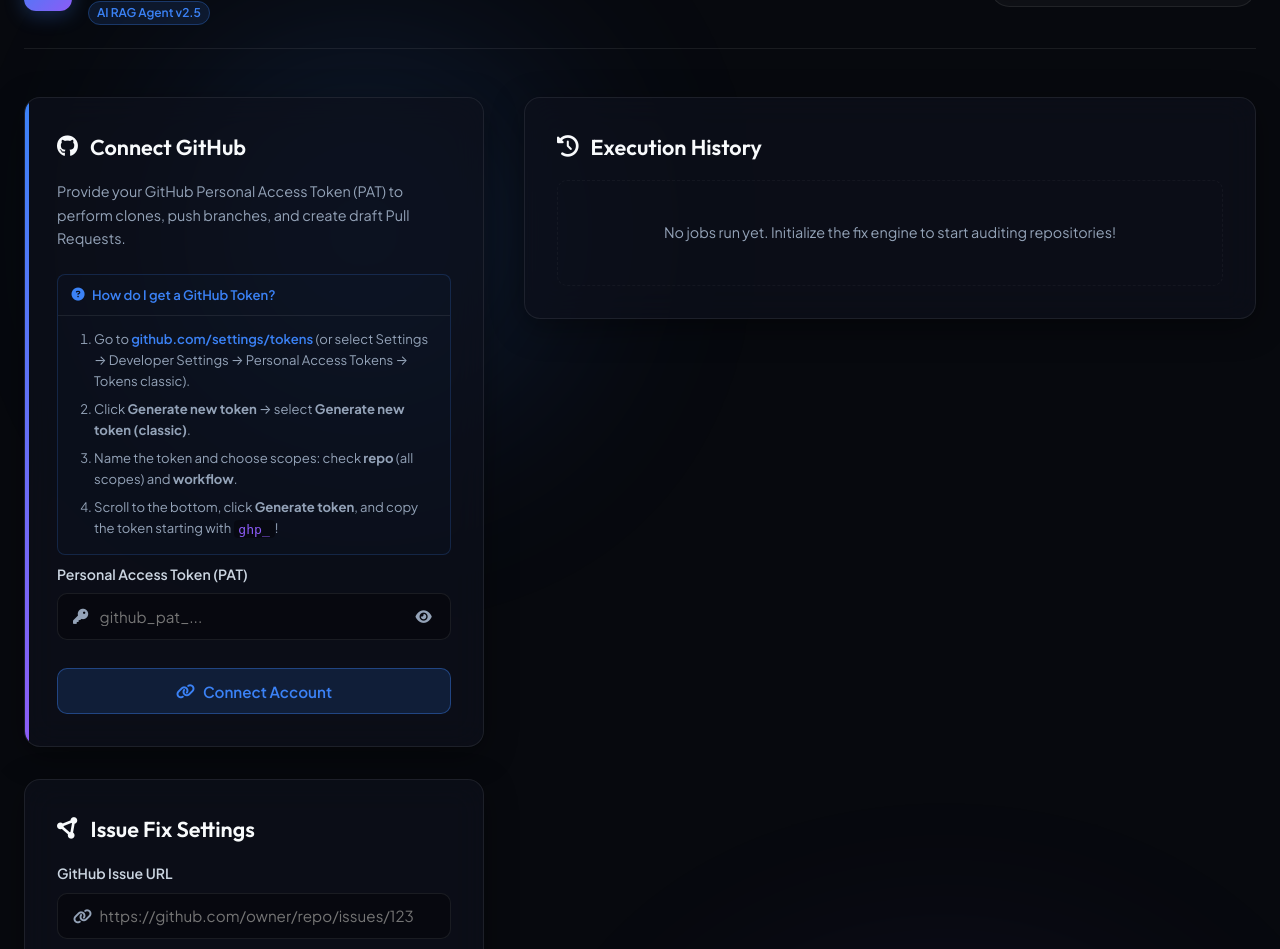
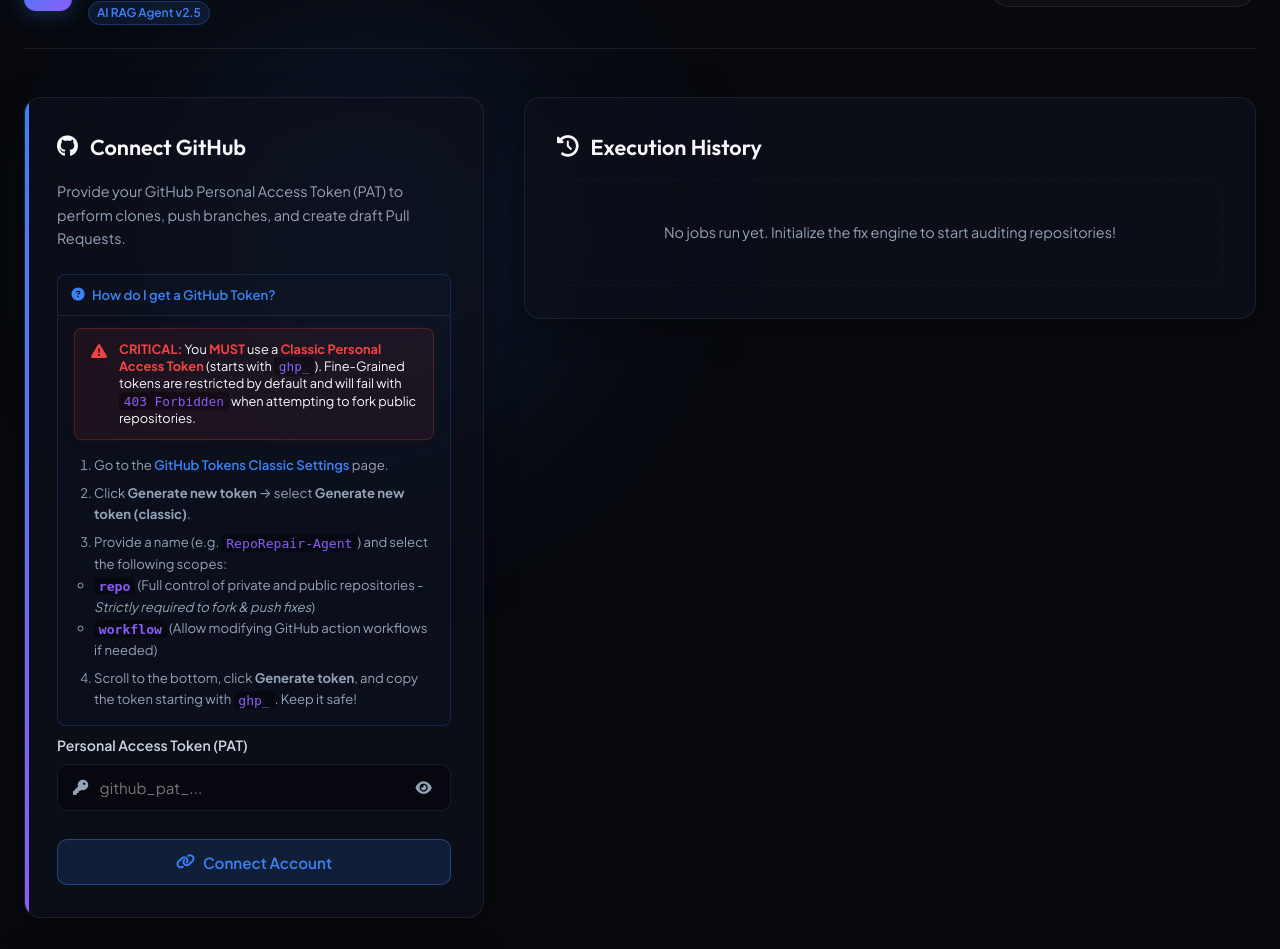
Before and after one commit to tanishbhandari11t/Repo-Repair, a Flask app: page / in a window 1280 px wide, after a click on "How do I get a GitHub Token?". Shown: the part 89-1038 px from the top of the page. Run offline with Flask 3, Linux system fonts and the light colour scheme; data that the repository does not hold is empty.

Commit message:
Update README with premium architecture visual flowchart, detail connection steps, and style token alerts

```diff
--- a/static/css/style.css
+++ b/static/css/style.css
@@ -943,3 +943,32 @@ body {
     font-family: monospace;
     color: var(--accent);
 }
+
+.token-alert-warning {
+    display: flex;
+    gap: 0.75rem;
+    align-items: flex-start;
+    background: rgba(239, 68, 68, 0.08);
+    border: 1px solid rgba(239, 68, 68, 0.25);
+    border-radius: 8px;
+    padding: 0.75rem 1rem;
+    margin-bottom: 0.85rem;
+    line-height: 1.35;
+    color: var(--text-main);
+    box-shadow: 0 0 15px rgba(239, 68, 68, 0.05);
+}
+
+.token-alert-warning i {
+    color: #ef4444;
+    font-size: 1rem;
+    margin-top: 0.15rem;
+}
+
+.token-alert-warning span {
+    font-size: 0.8rem;
+}
+
+.token-alert-warning strong {
+    color: #ef4444;
+    font-weight: 700;
+}
--- a/templates/index.html
+++ b/templates/index.html
@@ -56,11 +56,20 @@
                             <i class="fa-solid fa-circle-question"></i> How do I get a GitHub Token?
                         </summary>
                         <div class="token-guide-content">
+                            <div class="token-alert-warning">
+                                <i class="fa-solid fa-triangle-exclamation"></i>
+                                <span><strong>CRITICAL:</strong> You <strong>MUST</strong> use a <strong>Classic Personal Access Token</strong> (starts with <code>ghp_</code>). Fine-Grained tokens are restricted by default and will fail with <code>403 Forbidden</code> when attempting to fork public repositories.</span>
+                            </div>
                             <ol>
-                                <li>Go to <a href="https://github.com/settings/tokens" target="_blank">github.com/settings/tokens</a> (or select Settings &rarr; Developer Settings &rarr; Personal Access Tokens &rarr; Tokens classic).</li>
+                                <li>Go to the <a href="https://github.com/settings/tokens" target="_blank">GitHub Tokens Classic Settings</a> page.</li>
                                 <li>Click <strong>Generate new token</strong> &rarr; select <strong>Generate new token (classic)</strong>.</li>
-                                <li>Name the token and choose scopes: check <strong>repo</strong> (all scopes) and <strong>workflow</strong>.</li>
-                                <li>Scroll to the bottom, click <strong>Generate token</strong>, and copy the token starting with <code>ghp_</code>!</li>
+                                <li>Provide a name (e.g. <code>RepoRepair-Agent</code>) and select the following scopes:
+                                    <ul>
+                                        <li><strong><code>repo</code></strong> (Full control of private and public repositories - <em>Strictly required to fork & push fixes</em>)</li>
+                                        <li><strong><code>workflow</code></strong> (Allow modifying GitHub action workflows if needed)</li>
+                                    </ul>
+                                </li>
+                                <li>Scroll to the bottom, click <strong>Generate token</strong>, and copy the token starting with <code>ghp_</code>. Keep it safe!</li>
                             </ol>
                         </div>
                     </details>
```
Also changed, not shown: README.md, static/images/architecture_flowchart.png (added).
